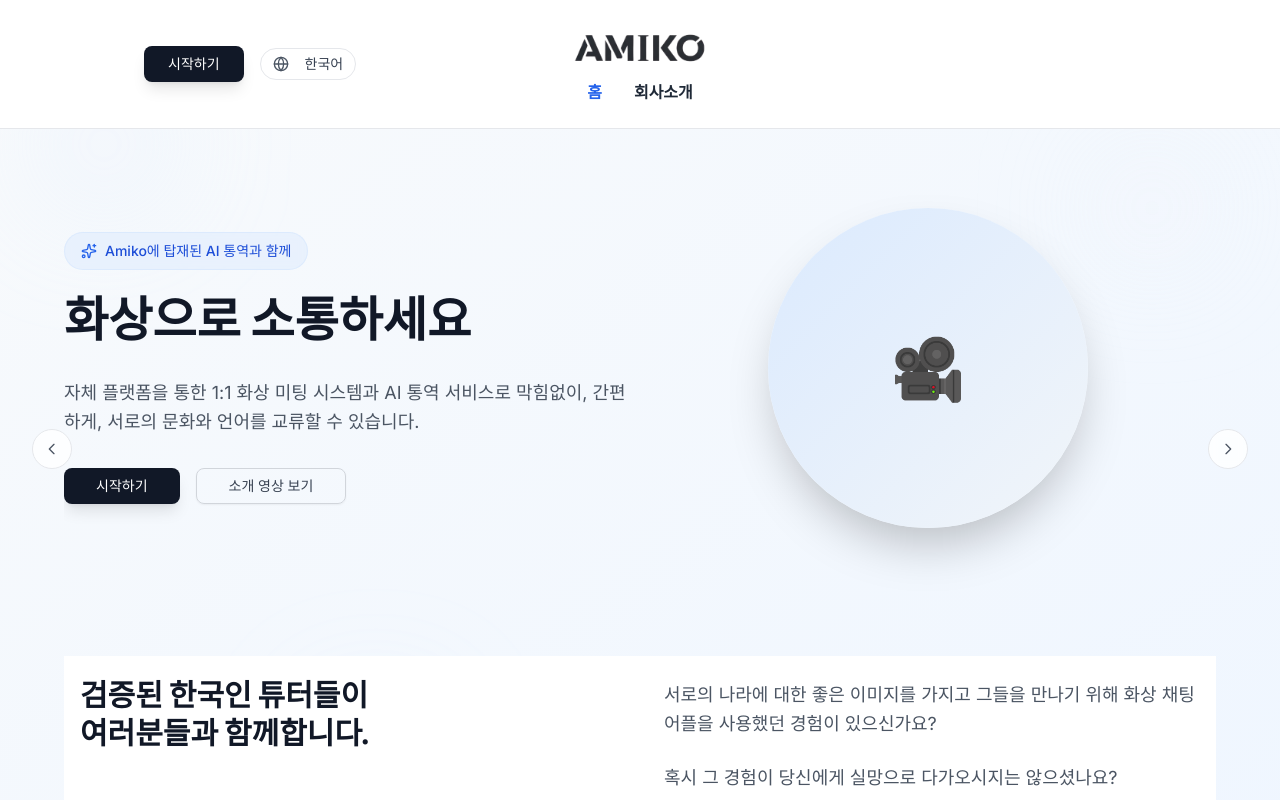
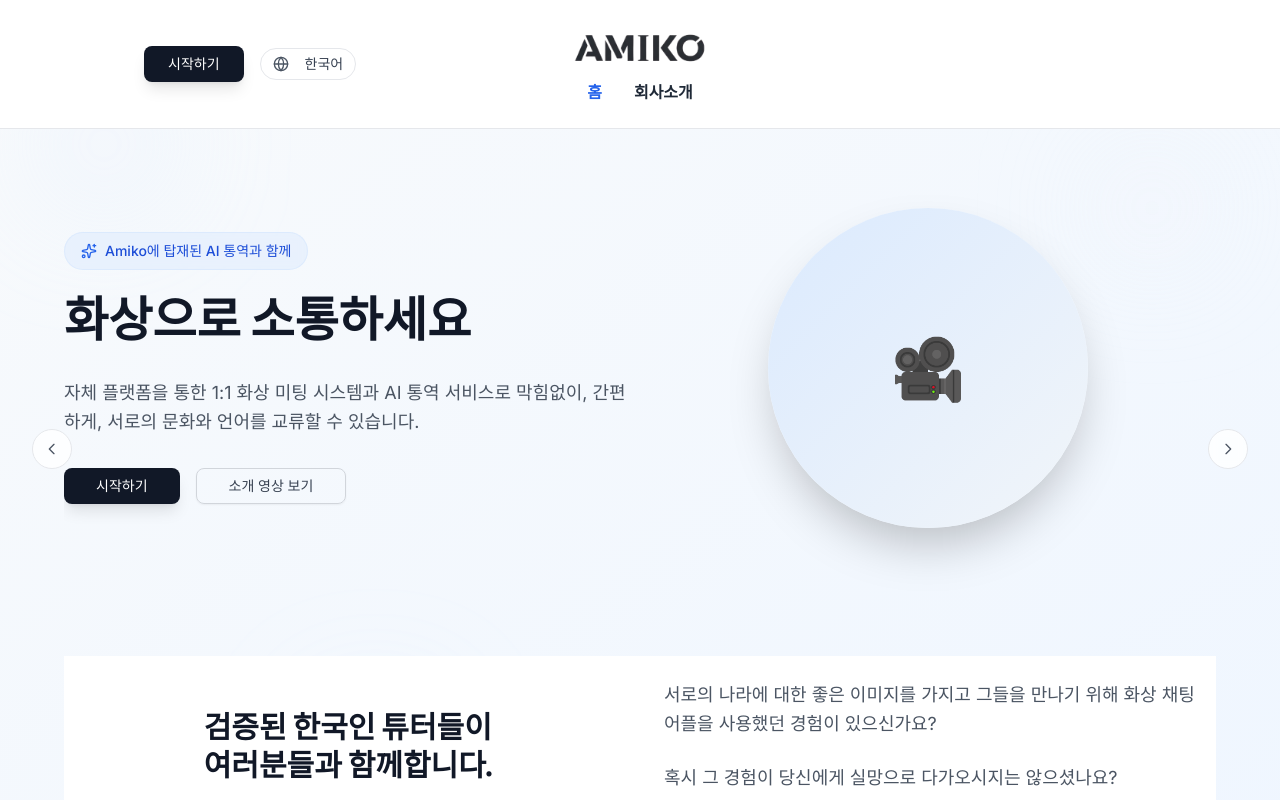
Before and after one commit to Sanghoonhan1334/Amiko-Project, a Next.js app: page / in a window 1280 px wide. Shown: the top 800 px of the page. Built offline with nearby package versions, Linux system fonts and the light colour scheme; no server answers; a web font is replaced by a local one.

Commit message:
fix: move tutor text to center and add top margin for better positioning

```diff
--- a/src/components/landing/Hero.tsx
+++ b/src/components/landing/Hero.tsx
@@ -108,8 +108,8 @@ export default function Hero() {
                   <div className="container-custom max-w-6xl mx-auto px-4">
                     <div className="flex flex-col lg:flex-row items-start gap-12">
                       {/* 왼쪽: 큰 텍스트 */}
-                      <div className="flex-1">
-                        <h2 className="text-3xl font-bold text-gray-900 leading-tight">
+                      <div className="flex-1 flex justify-center">
+                        <h2 className="text-3xl font-bold text-gray-900 leading-tight mt-8">
                           검증된 한국인 튜터들이<br />
                           여러분들과 함께합니다.
                         </h2>
```
